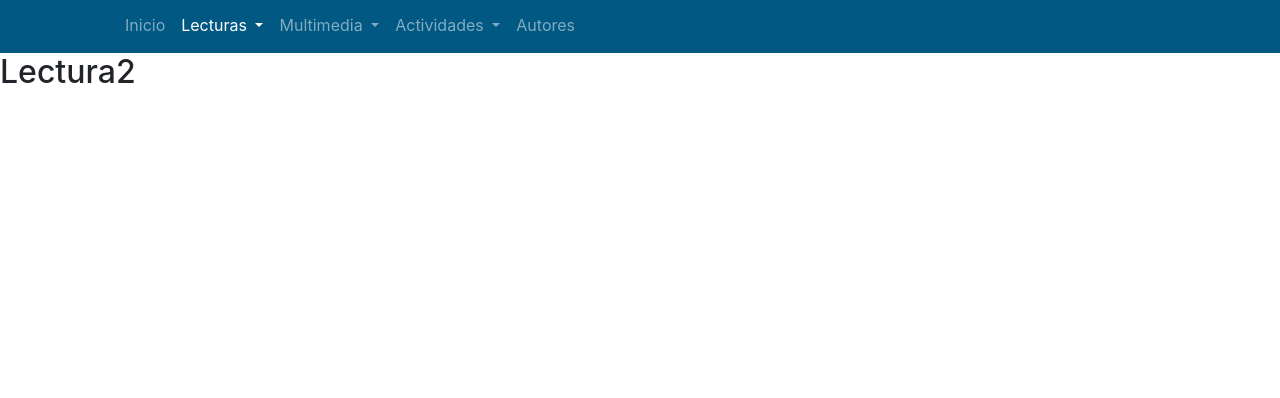
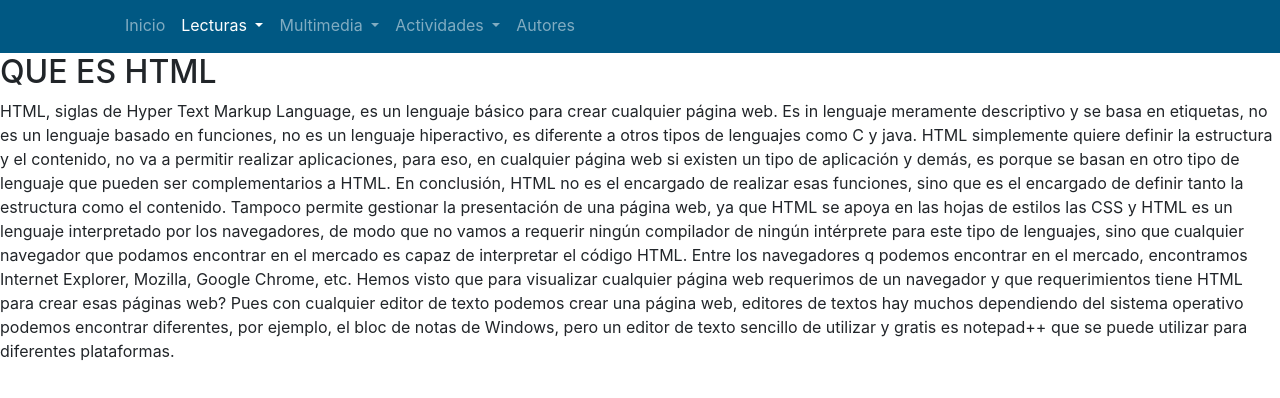
Before and after one commit to especialistasenlaweb/especialistasenlaweb.github.io, a plain HTML site: page lectura2.html in a window 1280 px wide. Shown: the part 136-534 px from the top of the page. Drawn offline with nearby package versions, Linux system fonts and the light colour scheme.

Commit message:
inicio del proyecto
inicio del proyecto

```diff
--- a/lectura2.html
+++ b/lectura2.html
@@ -31,7 +31,7 @@
         </a>
         <div class="dropdown-menu" aria-labelledby="navbarDropdown">
           <a class="dropdown-item" href="lectura1.html">Lectura1</a>
-          <a class="dropdown-item" href="lectura2.html">Lectura2</a>
+          <a class="dropdown-item" href="lectura2.html">HTML</a>
           <a class="dropdown-item" href="lectura3.html">Lectura3</a>
           <a class="dropdown-item" href="lectura4.html">Lectura4</a>
           <a class="dropdown-item" href="lectura5.html">Lectura5</a>
@@ -68,7 +68,10 @@
 </div>
 </div>
   <!-- Fin Menu Bootstrap -->
-  <h2>Lectura2</h2>
+  <h2>QUE ES HTML</h2>
+  <P>HTML, siglas de Hyper Text Markup Language, es un lenguaje básico para crear cualquier página web. Es in lenguaje meramente descriptivo y se basa en etiquetas, no es un lenguaje basado en funciones, no es un lenguaje hiperactivo, es diferente a otros tipos de lenguajes como C y java. HTML simplemente quiere definir la estructura y el contenido, no va a permitir realizar aplicaciones, para eso, en cualquier página web si existen un tipo de aplicación y demás, es porque se basan en otro tipo de lenguaje que pueden ser complementarios a HTML. En conclusión, HTML no es el encargado de realizar esas funciones, sino que es el encargado de definir tanto la estructura como el contenido.
+Tampoco permite gestionar la presentación de una página web, ya que HTML se apoya en las hojas de estilos las CSS y HTML es un lenguaje interpretado por los navegadores, de modo que no vamos a requerir ningún compilador de ningún intérprete para este tipo de lenguajes, sino que cualquier navegador que podamos encontrar en el mercado es capaz de interpretar el código HTML.  Entre los navegadores q podemos encontrar en el mercado, encontramos Internet Explorer, Mozilla, Google Chrome, etc.
+Hemos visto que para visualizar cualquier página web requerimos de un navegador y que requerimientos tiene HTML para crear esas páginas web? Pues con cualquier editor de texto podemos crear una página web, editores de textos hay muchos dependiendo del sistema operativo podemos encontrar diferentes, por ejemplo, el bloc de notas de Windows, pero un editor de texto sencillo de utilizar y gratis es notepad++  que se puede utilizar para diferentes plataformas.</p>
 
   <!-- scripts -->
   <script src="https://code.jquery.com/jquery-3.2.1.slim.min.js" ></script>
```
